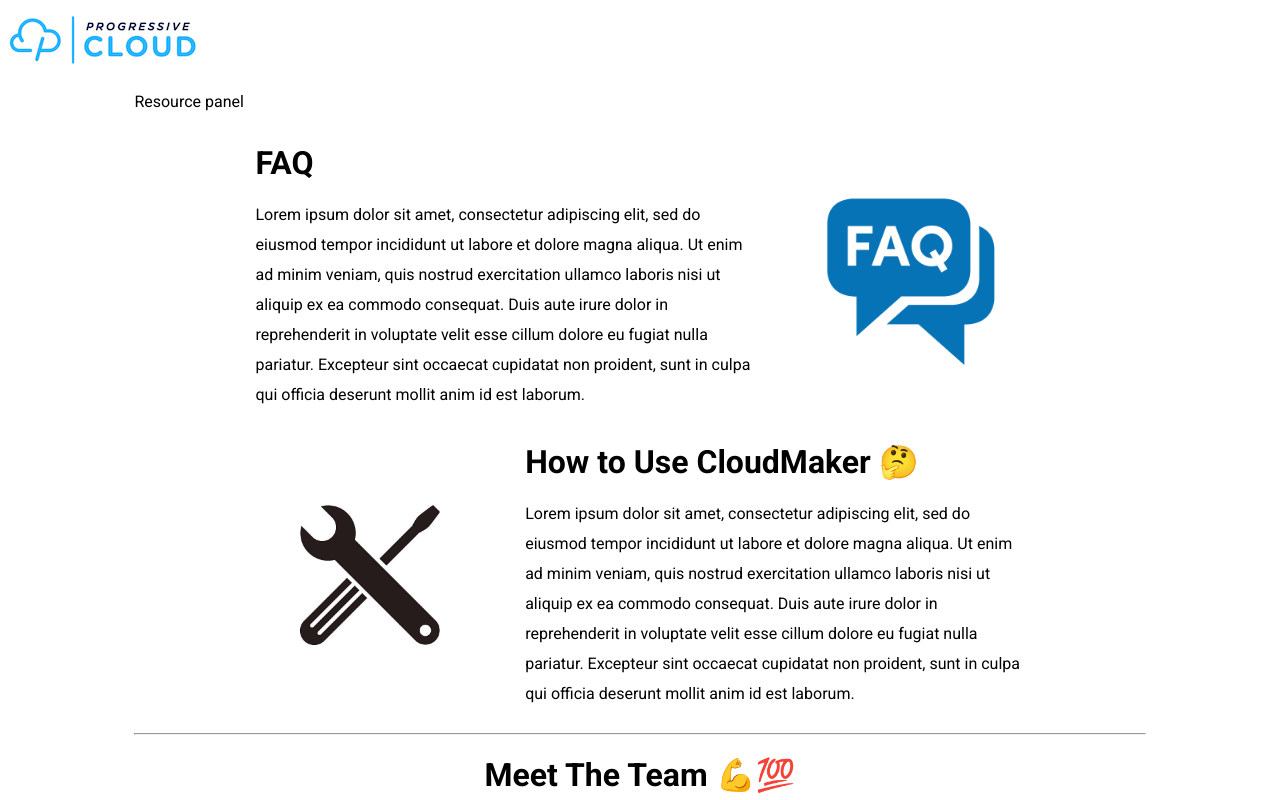
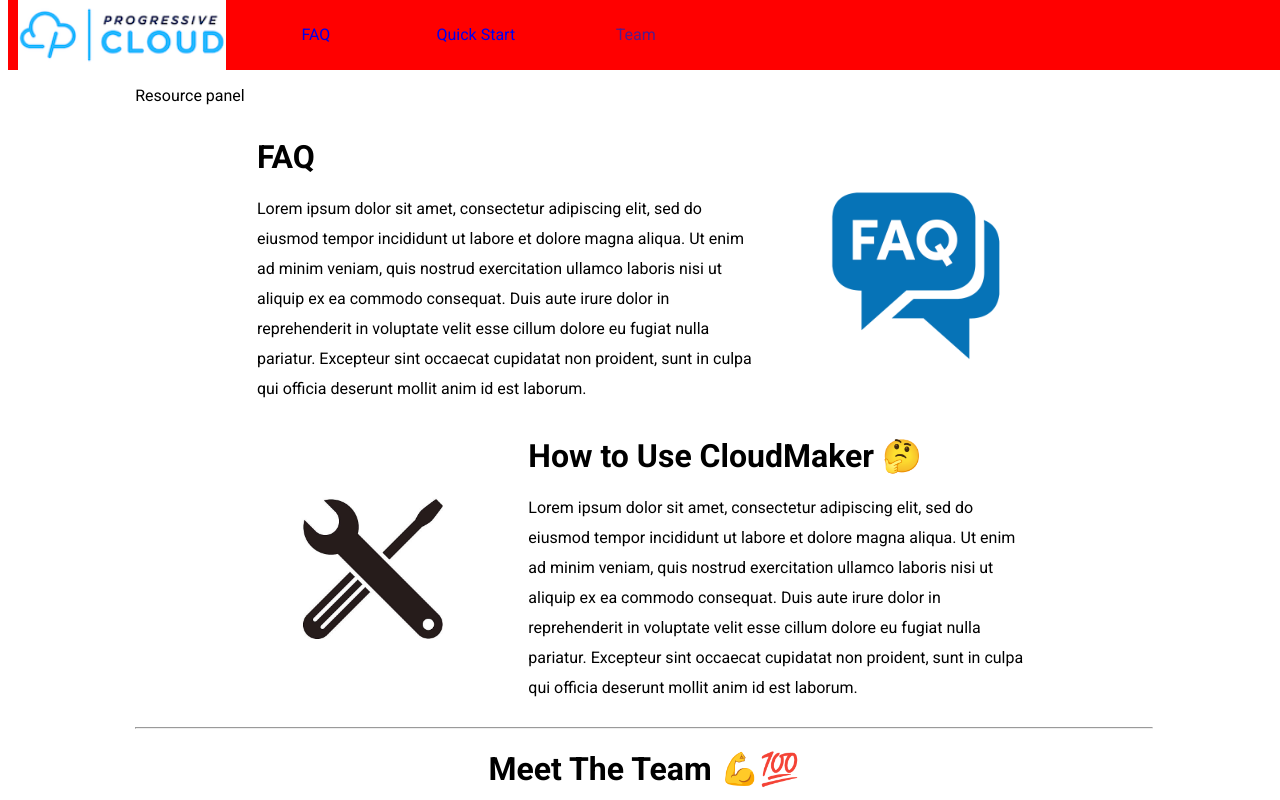
Before and after one commit to loganFry/CloudMakerUI, an Angular app: page / in a window 1280 px wide. Shown: the top 800 px of the page. Built offline with nearby package versions, Linux system fonts and the light colour scheme.

Commit message:
Add rough navbar

```diff
--- a/src/app/app.component.scss
+++ b/src/app/app.component.scss
@@ -1,4 +1,13 @@
+app-header {
+    position: fixed;
+    top: 0;
+    height: 70px;
+    width: 100%;
+}
+
 .main-container {
+    position: absolute;
+    top: 70px;
     display: grid;
     grid-template-columns: 10% auto 10%;
 }
--- a/src/app/header/header.component.html
+++ b/src/app/header/header.component.html
@@ -1,3 +1,9 @@
-<div>
-    <img src="assets/cloud_logo.png">
+<div class="header">
+    <img id="logo" src="assets/cloud_logo.png">
+
+    <ul class="links">
+        <li><a href="#faq">FAQ</a></li>
+        <li><a href="#how-to">Quick Start</a></li>
+        <li><a href="">Team</a></li>
+    </ul>
 </div>
--- a/src/app/header/header.component.scss
+++ b/src/app/header/header.component.scss
@@ -0,0 +1,45 @@
+.header {
+    box-sizing: border-box;
+    background-color: red;
+    height: 100%;
+    width: 100%;
+    position: relative;
+}
+
+#logo {
+    float: left;
+    padding: 0 10px;
+    height: 100%;
+}
+
+.links {
+    height: 100%;
+
+    margin: 0;
+    padding: 0;
+}
+
+.links li {
+    list-style: none;
+    box-sizing: border-box;
+    height: 100%;
+    width: 10em;
+    float: left;
+    text-align: center;
+}
+
+.links li:hover {
+    background-color: white;
+}
+
+.links a {
+    display: inline-block;
+    width: 100%;
+    height: 70px;
+    line-height: 70px;
+    text-decoration: none;
+}
+
+.links .active {
+    background-color: white;
+}
```
